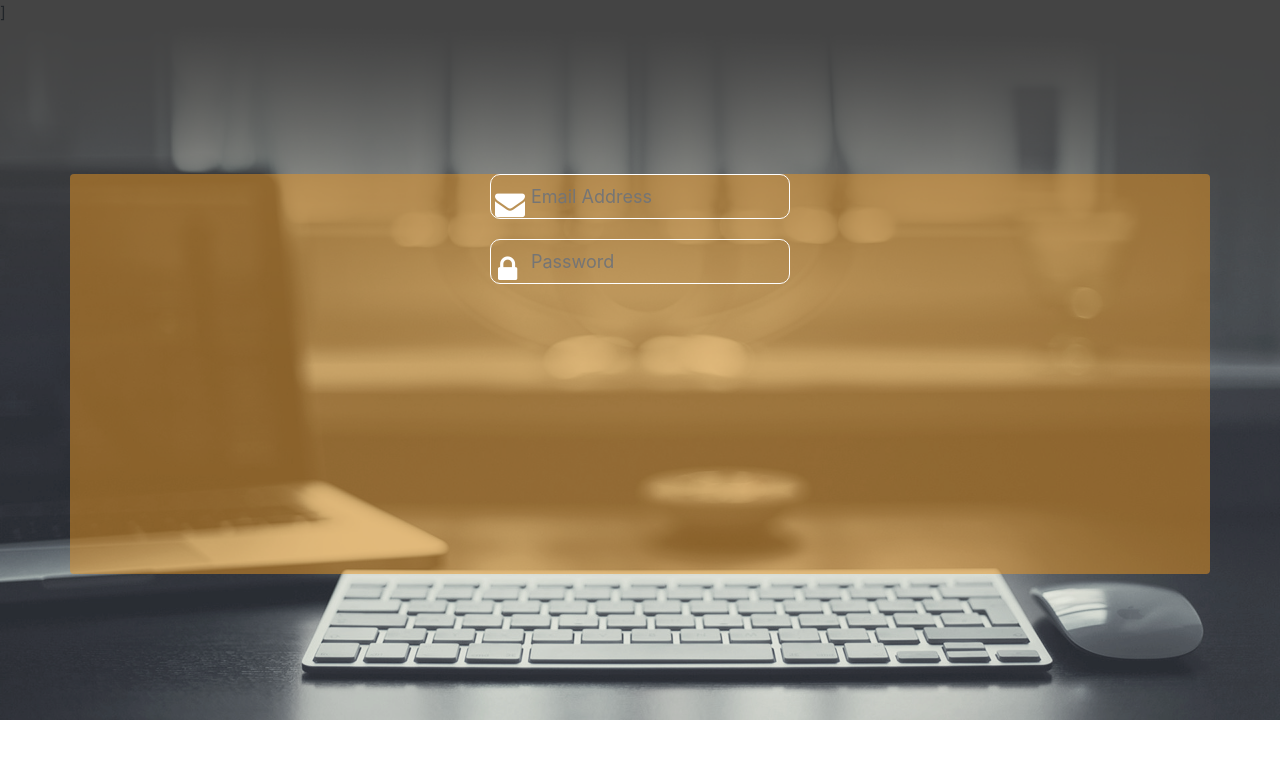
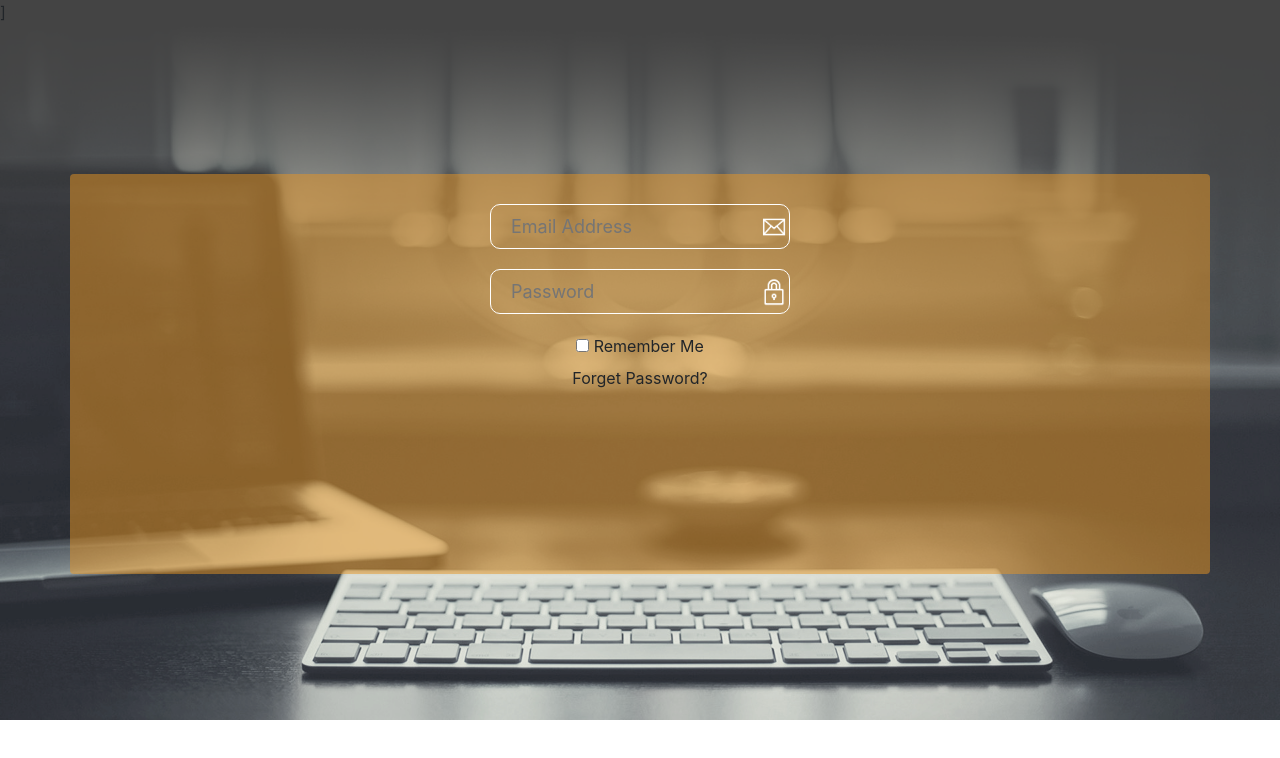
Before and after one commit to liangmbs/VCweb, a plain HTML site: page Client/index.html in a window 1280 px wide. Drawn offline with nearby package versions, Linux system fonts and the light colour scheme; files whose address does not match are found by name.

Commit message:
Refining textfield

```diff
--- a/Client/Asset/css/theme.css
+++ b/Client/Asset/css/theme.css
@@ -29,7 +29,24 @@ body{
     margin-top: 150px;
 }
 
-input[type="email"], input[type="password"]{
+input[type="email"]{
+    height: 45px;
+    width: 300px;
+    border-radius: 10px;
+    border-style: solid;
+    border-width: thin;
+    border-color: #fff;
+    font-size: 18px;
+    margin-top: 30px;
+    margin-bottom: 20px;
+    background-color: rgba(234, 150, 34,0);
+    padding-left: 20px;
+    background: url(../Icon/icon/icon-01.png) no-repeat;
+    background-size: 10%;
+    background-position: right;
+}
+
+input[type="password"]{
     height: 45px;
     width: 300px;
     border-radius: 10px;
@@ -39,9 +56,13 @@ input[type="email"], input[type="password"]{
     font-size: 18px;
     margin-bottom: 20px;
     background-color: rgba(234, 150, 34,0);
-    padding-left: 40px;
+    padding-left: 20px;
+    background: url(../Icon/icon/icon-02.png) no-repeat;
+    background-size: 10%;
+    background-position: right;
 }
 
+/*
 .form-input::before{
     content: "\f0e0";
     position:absolute;
@@ -56,3 +77,4 @@ input[type="email"], input[type="password"]{
    content:" \f023";
    padding-left: 8px;
 }
+*/
--- a/Client/index.html
+++ b/Client/index.html
@@ -25,7 +25,11 @@
                 <input type = "password" name = "password" placeholder="Password">
             </div>
 
-
+            <div class="form-group login-group-checkbox">
+                <input type="checkbox" id="lg_remmember" name="lg_remember">
+                <label for="lg_remember">Remember Me</label>
+            <p>Forget Password?</p>
+            </div>
         </form>
     </div>
 </body>
```
Also changed, not shown: Client/Asset/Icon/icon/icon-01.png (added), Client/Asset/Icon/icon/icon-02.png (added), Client/Asset/Icon/icon/icon-03.png (added), Client/Asset/Icon/icon/icon-04.png (added), Client/Asset/Icon/icon/icon-05.png (added).
